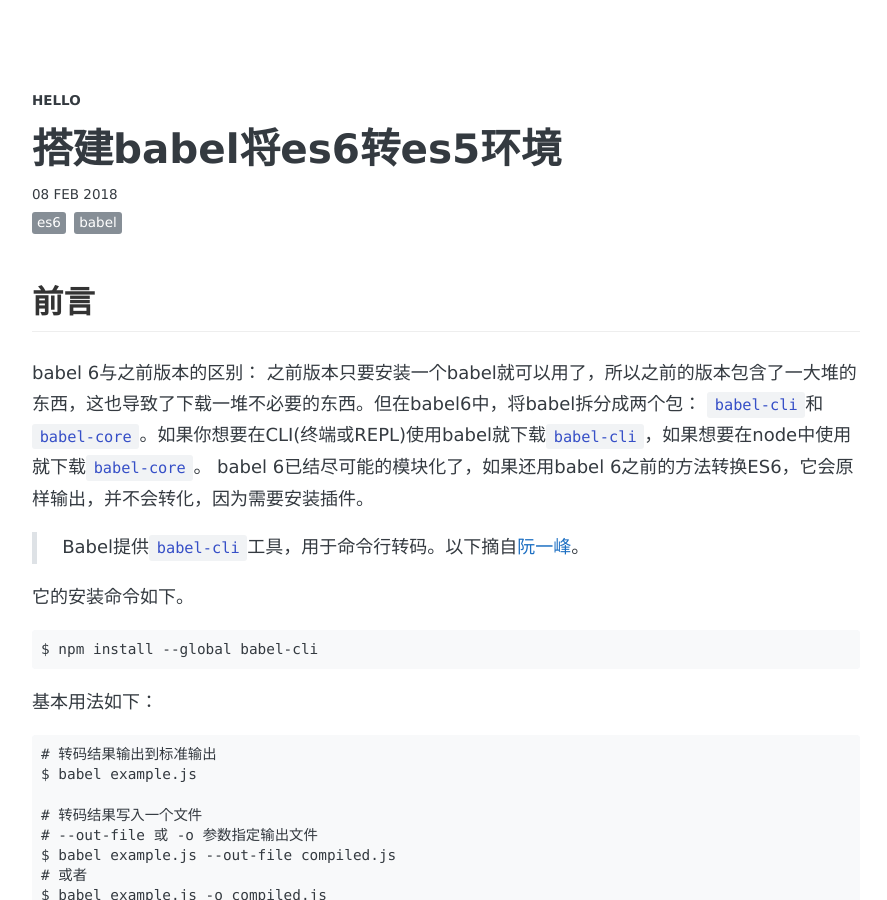
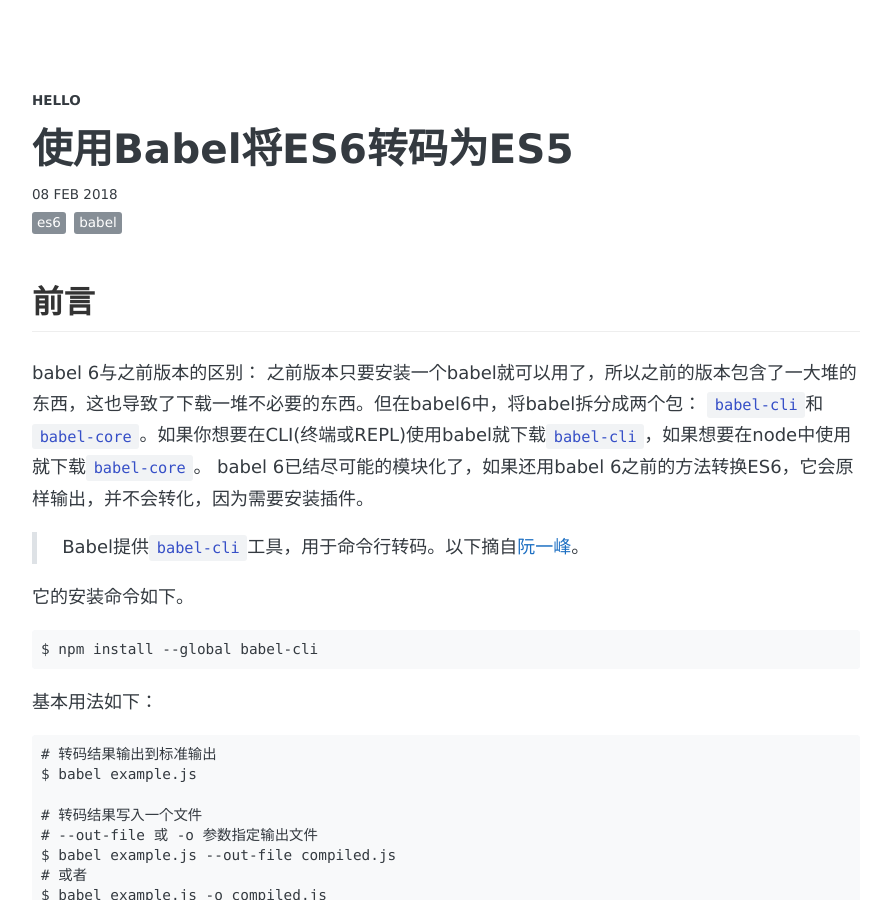
Before and after one commit to yzbaoo/yzbao.github.io, a Jekyll site: the page built from _posts/2018-02-06-babel.md, in a window 1280 px wide and 900 px high. Shown: the whole window, without its empty margins (194-1081 px from the left). Built offline with Jekyll 4.4.1, drawn with Linux system fonts in a browser that asks for light colours; comment, search, counter and statistics services are not loaded.

Commit message:
改：标题

```diff
--- a/_posts/2018-02-06-babel.md
+++ b/_posts/2018-02-06-babel.md
@@ -1,7 +1,7 @@
 ---
 layout: post
-title: "搭建babel将es6转es5环境"
-description: "ES6."
+title: "使用Babel将ES6转码为ES5"
+description: "研究ES6小插曲."
 date: 2018-02-08
 tags: [ES6,babel]
 comments: true
```
